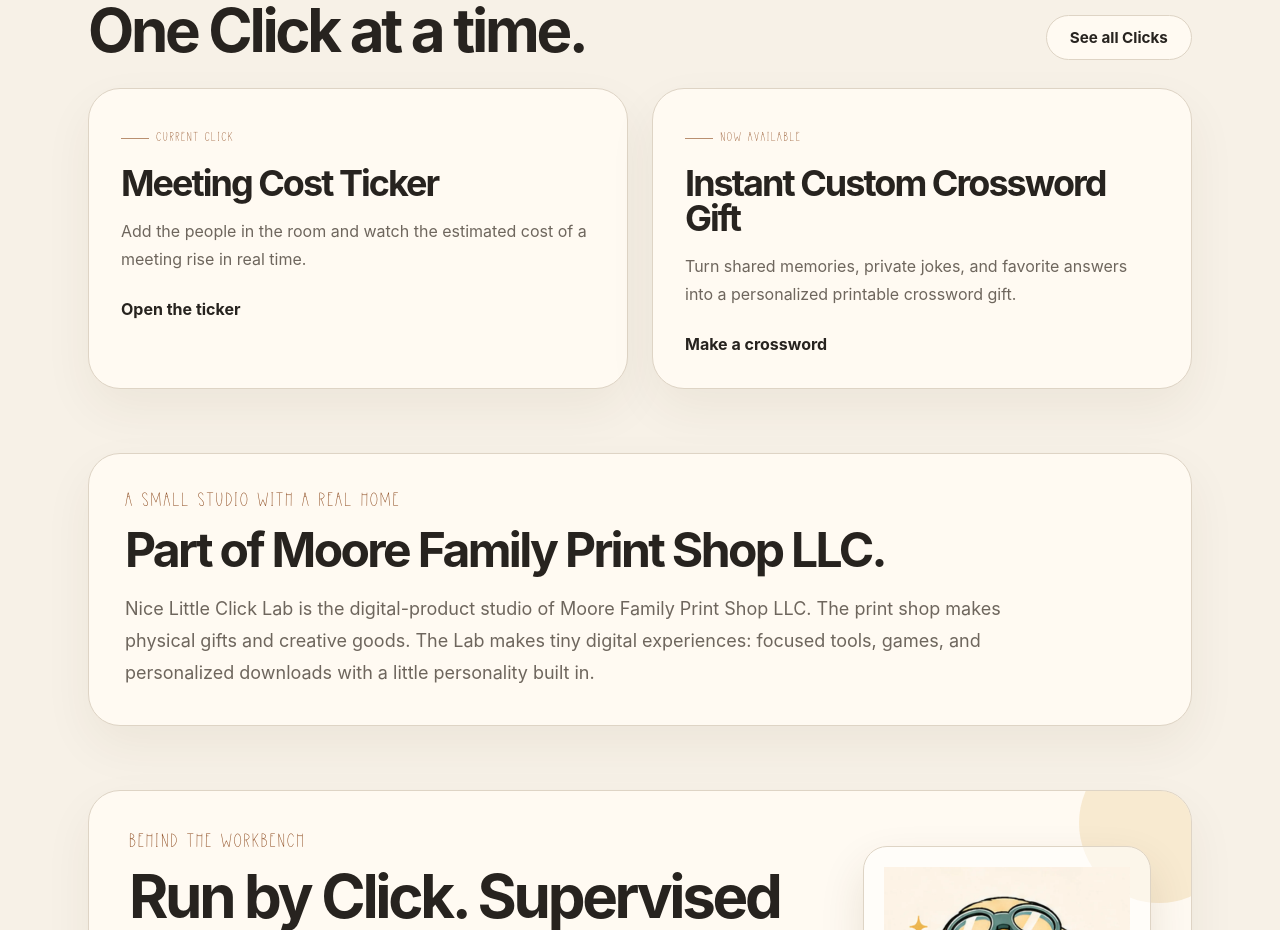
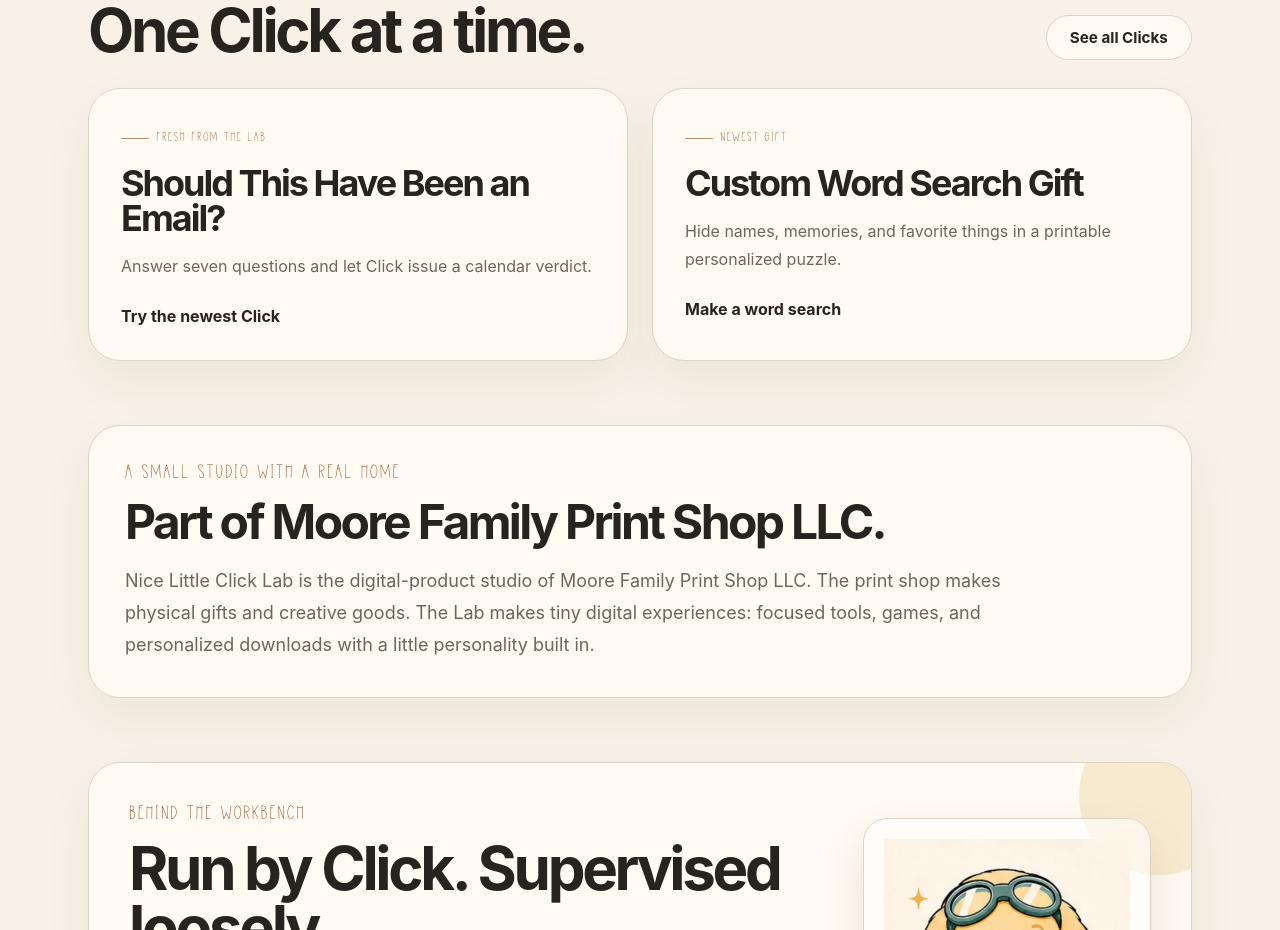
Before and after one commit to alwaysready4moore/nice-little-click-lab, a Next.js app: page /about in a window 1280 px wide. Shown: the part 1620-2550 px from the top of the page. Built offline with nearby package versions, Linux system fonts and the light colour scheme.

Commit message:
Refresh Lab copy and paid gift labels

```diff
--- a/app/about/page.tsx
+++ b/app/about/page.tsx
@@ -148,34 +148,34 @@
 
         <div className="mt-7 grid gap-6 md:grid-cols-2">
           <article className="lab-card p-7 sm:p-8">
-            <p className="click-number">Current Click</p>
-            <h3 className="lab-heading mt-5 text-4xl">Meeting Cost Ticker</h3>
+            <p className="click-number">Fresh from the Lab</p>
+            <h3 className="lab-heading mt-5 text-4xl">
+              Should This Have Been an Email?
+            </h3>
             <p className="mt-4 leading-7 text-[var(--muted)]">
-              Add the people in the room and watch the estimated cost of a
-              meeting rise in real time.
+              Answer seven questions and let Click issue a calendar verdict.
             </p>
             <Link
               className="mt-6 inline-flex font-bold text-[var(--accent-strong)] underline decoration-1 underline-offset-4"
-              href="/clicks/meeting-cost-ticker"
+              href="/clicks/should-have-been-an-email"
             >
-              Open the ticker
+              Try the newest Click
             </Link>
           </article>
 
           <article className="lab-card p-7 sm:p-8">
-            <p className="click-number">Now available</p>
+            <p className="click-number">Newest gift</p>
             <h3 className="lab-heading mt-5 text-4xl">
-              Instant Custom Crossword Gift
+              Custom Word Search Gift
             </h3>
             <p className="mt-4 leading-7 text-[var(--muted)]">
-              Turn shared memories, private jokes, and favorite answers into a
-              personalized printable crossword gift.
+              Hide names, memories, and favorite things in a printable personalized puzzle.
             </p>
             <Link
               className="mt-6 inline-flex font-bold text-[var(--accent-strong)] underline decoration-1 underline-offset-4"
-              href="/clicks/custom-crossword"
+              href="/clicks/custom-word-search"
             >
-              Make a crossword
+              Make a word search
             </Link>
           </article>
         </div>
--- a/app/clicks/custom-crossword/CustomCrosswordBuilder.tsx
+++ b/app/clicks/custom-crossword/CustomCrosswordBuilder.tsx
@@ -219,7 +219,7 @@
   return (
     <div className={styles.page}>
       <section className={styles.hero}>
-        <p className={styles.eyebrow}>Click No. 002 · paid experiment</p>
+        <p className={styles.eyebrow}>Click No. 002 · $4 gift</p>
         <h1>Make a crossword out of the things only you two know.</h1>
         <p>
           Add names, places, ridiculous quotes, and tiny pieces of shared history. Click will arrange
--- a/app/clicks/custom-word-search/CustomWordSearchBuilder.tsx
+++ b/app/clicks/custom-word-search/CustomWordSearchBuilder.tsx
@@ -97,7 +97,7 @@
 
   return <div className={`${styles.page} ${styles[theme]}`}>
     <section className={styles.hero}>
-      <p className={styles.eyebrow}>Click No. 004 · paid experiment</p>
+      <p className={styles.eyebrow}>Click No. 004 · $3 gift</p>
       <h1>Hide your favorite people, places, and nonsense in a word search.</h1>
       <p>Make a printable puzzle from names, memories, inside jokes, and the oddly specific things your person loves.</p>
     </section>
--- a/app/contact/page.tsx
+++ b/app/contact/page.tsx
@@ -104,11 +104,11 @@
           <p>
             AI tools helped with parts of the website’s design and development,
             but the Clicks themselves do not send your entries to an AI service.
-            Your crossword is arranged by code, not generated by a model.
+            Your personalized puzzle is arranged by code, not generated by a model.
           </p>
           <p>
             Nice Little Click Lab does not keep a retrievable library of your
-            finished purchases. Crossword details stay in your browser for the
+            finished purchases. Puzzle details stay in your browser for the
             checkout and download flow, and the finished PDF is created for you
             when you download it. <strong className="text-[var(--foreground)]">Save your file somewhere safe</strong>: if it is lost,
             we may be able to verify the payment, but we cannot recreate the
```
